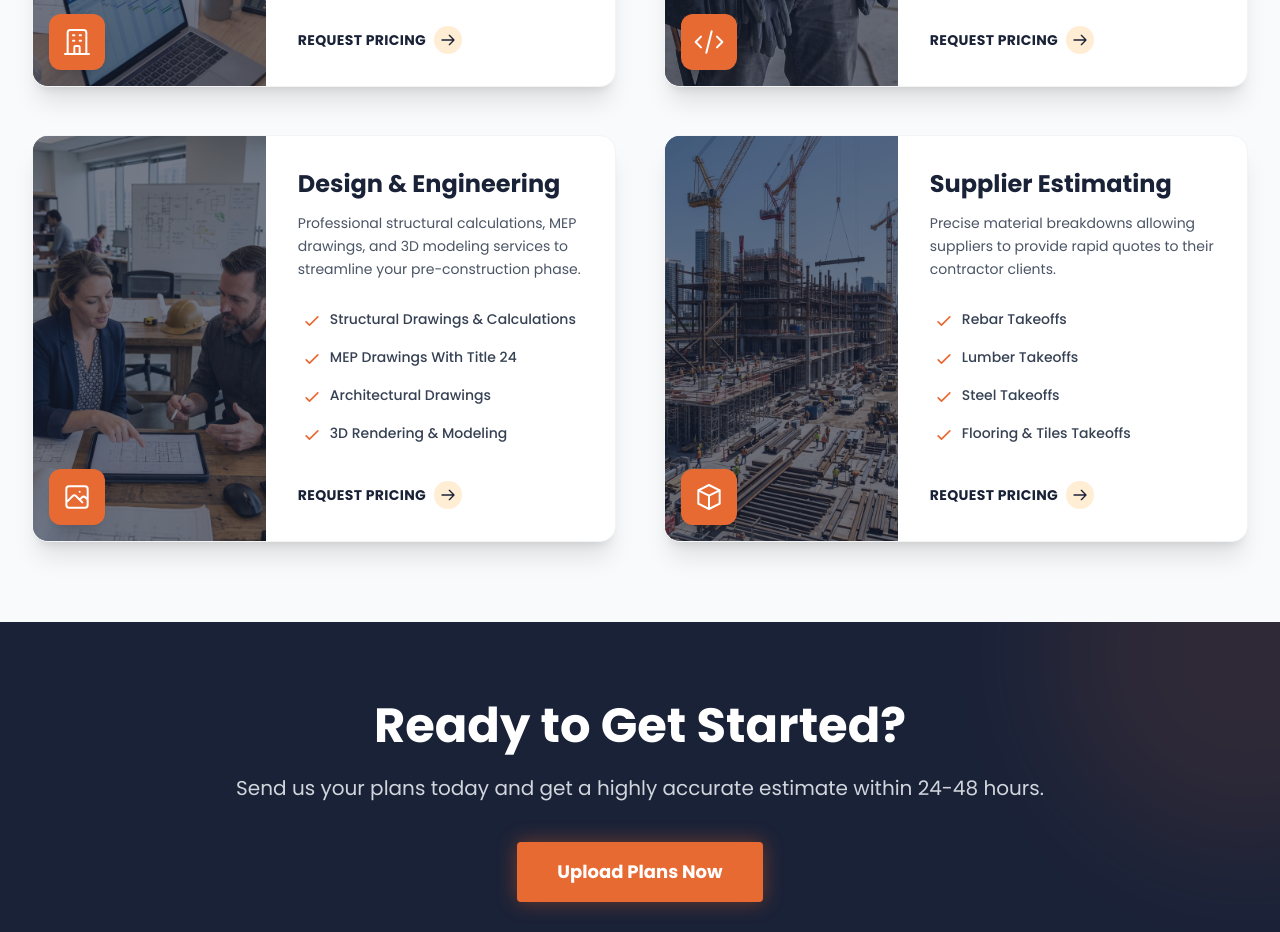
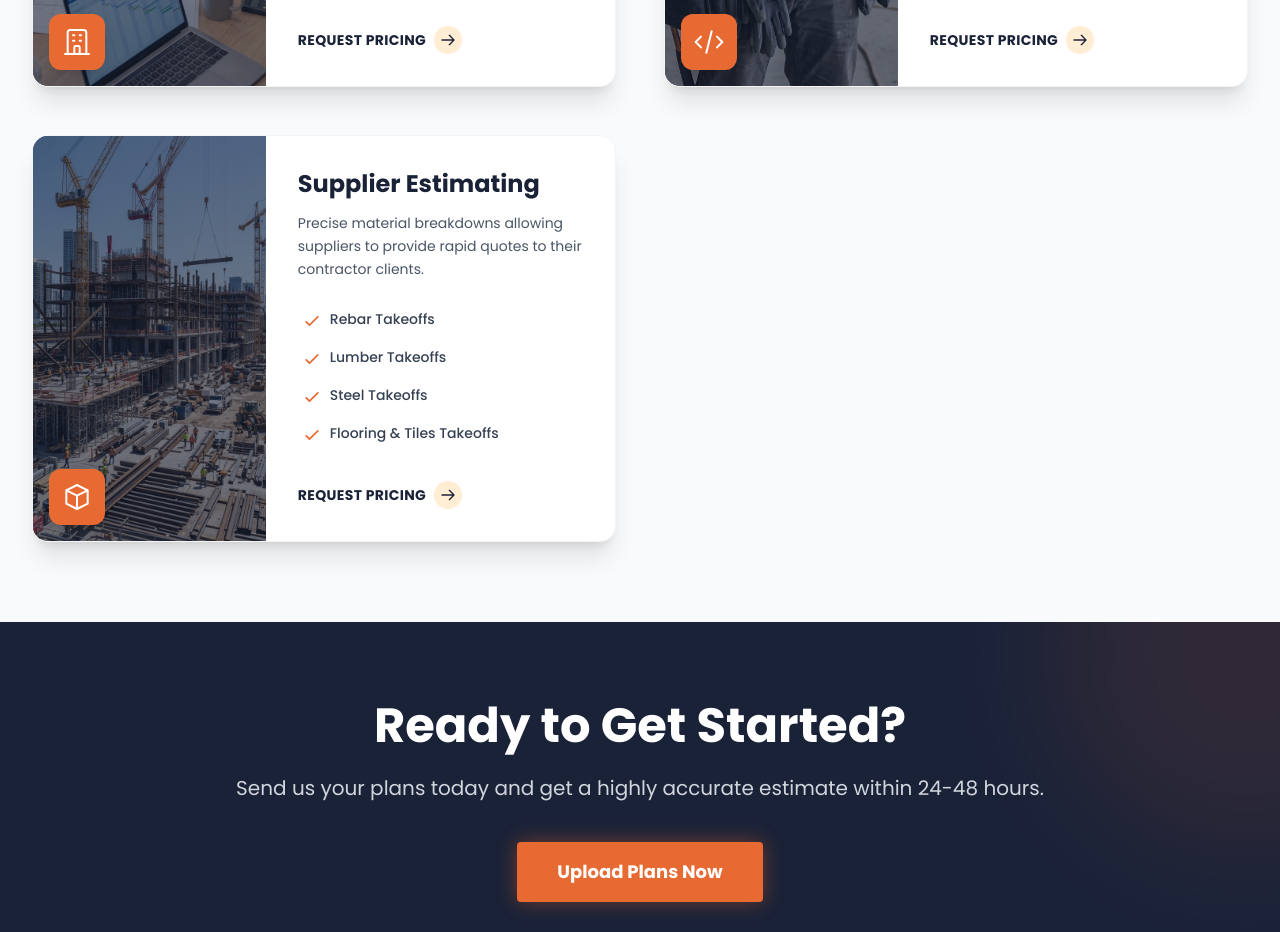
Before and after one commit to Alirazadev786/constructech-estimation, a Next.js app: page /services in a window 1280 px wide. Shown: the part 1460-2392 px from the top of the page. Built offline with nearby package versions, Linux system fonts and the light colour scheme.

Commit message:
Remove Design Drawing & Engineering category and pages

```diff
--- a/src/app/services/design-drawing-engineering/3d-rendering-modeling/page.tsx
+++ /dev/null
@@ -1,12 +0,0 @@
-import DynamicServiceTemplate from '@/components/CompetitorLayout/DynamicServiceTemplate';
-import content from '@/data/competitor_content.json';
-import { Metadata } from 'next';
-
-export const metadata: Metadata = {
-  title: `Get 3D Rendering & Modeling for Stunning Visualizations`,
-};
-
-export default function Page() {
-  const data = (content as any)['services/design-drawing-engineering/3d-rendering-modeling'];
-  return <DynamicServiceTemplate data={data} />;
-}
--- a/src/app/services/design-drawing-engineering/architectural-drawings/page.tsx
+++ /dev/null
@@ -1,12 +0,0 @@
-import DynamicServiceTemplate from '@/components/CompetitorLayout/DynamicServiceTemplate';
-import content from '@/data/competitor_content.json';
-import { Metadata } from 'next';
-
-export const metadata: Metadata = {
-  title: `Best Architectural Drawings for Residential & Commercial Projects`,
-};
-
-export default function Page() {
-  const data = (content as any)['services/design-drawing-engineering/architectural-drawings'];
-  return <DynamicServiceTemplate data={data} />;
-}
--- a/src/app/services/design-drawing-engineering/mep-with-title-24/page.tsx
+++ /dev/null
@@ -1,12 +0,0 @@
-import DynamicServiceTemplate from '@/components/CompetitorLayout/DynamicServiceTemplate';
-import content from '@/data/competitor_content.json';
-import { Metadata } from 'next';
-
-export const metadata: Metadata = {
-  title: `MEP Drawing Services with Title 24 for Efficient construction`,
-};
-
-export default function Page() {
-  const data = (content as any)['services/design-drawing-engineering/mep-with-title-24'];
-  return <DynamicServiceTemplate data={data} />;
-}
--- a/src/app/services/design-drawing-engineering/page.tsx
+++ /dev/null
@@ -1,12 +0,0 @@
-import DynamicServiceTemplate from '@/components/CompetitorLayout/DynamicServiceTemplate';
-import content from '@/data/competitor_content.json';
-import { Metadata } from 'next';
-
-export const metadata: Metadata = {
-  title: `Hire The Best Design Drawing & Engineering Services in USA`,
-};
-
-export default function Page() {
-  const data = (content as any)['services/design-drawing-engineering'];
-  return <DynamicServiceTemplate data={data} />;
-}
--- a/src/app/services/design-drawing-engineering/structural-calculations/page.tsx
+++ /dev/null
@@ -1,12 +0,0 @@
-import DynamicServiceTemplate from '@/components/CompetitorLayout/DynamicServiceTemplate';
-import content from '@/data/competitor_content.json';
-import { Metadata } from 'next';
-
-export const metadata: Metadata = {
-  title: `Best Structural Drawings & Calculations for Your Projects`,
-};
-
-export default function Page() {
-  const data = (content as any)['services/design-drawing-engineering/structural-calculations'];
-  return <DynamicServiceTemplate data={data} />;
-}
--- a/src/app/services/page.tsx
+++ b/src/app/services/page.tsx
@@ -37,18 +37,7 @@ export default function ServicesPage() {
       ],
       icon: "M10 20l4-16m4 4l4 4-4 4M6 16l-4-4 4-4",
       image: "/images/sub_contractors.png"
-    },
-    {
-      title: "Design & Engineering",
-      description: "Professional structural calculations, MEP drawings, and 3D modeling services to streamline your pre-construction phase.",
-      items: [
-        { name: "Structural Drawings & Calculations", href: "/services/design-drawing-engineering/structural-calculations" },
-        { name: "MEP Drawings With Title 24", href: "/services/design-drawing-engineering/mep-with-title-24" },
-        { name: "Architectural Drawings", href: "/services/design-drawing-engineering/architectural-drawings" },
-        { name: "3D Rendering & Modeling", href: "/services/design-drawing-engineering/3d-rendering-modeling" }
-      ],
-      icon: "M4 16l4.586-4.586a2 2 0 012.828 0L16 16m-2-2l1.586-1.586a2 2 0 012.828 0L20 14m-6-6h.01M6 20h12a2 2 0 002-2V6a2 2 0 00-2-2H6a2 2 0 00-2 2v12a2 2 0 002 2z",
-      image: "/images/why_choose_2.png"
+
     },
     {
       title: "Supplier Estimating",
--- a/src/components/Header.tsx
+++ b/src/components/Header.tsx
@@ -179,25 +179,8 @@ export default function Header() {
                         </div>
                       </div>
 
-                      {/* Right 3 Columns */}
-                      <div className="w-[70%] p-8 grid grid-cols-3 gap-6">
-
-                        {/* Col 1 */}
-                        <div>
-                          <div className="flex items-center gap-2 mb-2">
-                            <svg className="w-5 h-5 text-brand-orange" fill="none" viewBox="0 0 24 24" stroke="currentColor">
-                              <path strokeLinecap="round" strokeLinejoin="round" strokeWidth={2} d="M19 21V5a2 2 0 00-2-2H7a2 2 0 00-2 2v16m14 0h2m-2 0h-5m-9 0H3m2 0h5M9 7h1m-1 4h1m4-4h1m-1 4h1m-5 10v-5a1 1 0 011-1h2a1 1 0 011 1v5m-4 0h4" />
-                            </svg>
-                            <h3 className="text-brand-orange font-bold text-sm uppercase">Design Drawing & Engineering</h3>
-                          </div>
-                          <p className="text-xs text-gray-500 italic mb-4">Creating and detailing project plans.</p>
-                          <ul className="space-y-3">
-                            <li><Link href="/services/design-drawing-engineering/structural-calculations" className="text-sm font-semibold text-gray-800 hover:text-brand-orange leading-snug block">Structural drawings and calculations</Link></li>
-                            <li><Link href="/services/design-drawing-engineering/mep-with-title-24" className="text-sm font-semibold text-gray-800 hover:text-brand-orange leading-snug block">MEP Drawings With Title 24</Link></li>
-                            <li><Link href="/services/design-drawing-engineering/architectural-drawings" className="text-sm font-semibold text-gray-800 hover:text-brand-orange leading-snug block">Architectural Drawings Services</Link></li>
-                            <li><Link href="/services/design-drawing-engineering/3d-rendering-modeling" className="text-sm font-semibold text-gray-800 hover:text-brand-orange leading-snug block">3D Rendering & Modeling Services</Link></li>
-                          </ul>
-                        </div>
+                      {/* Right 2 Columns */}
+                      <div className="w-[70%] p-8 grid grid-cols-2 gap-6">
 
                         {/* Col 2 */}
                         <div>
```
